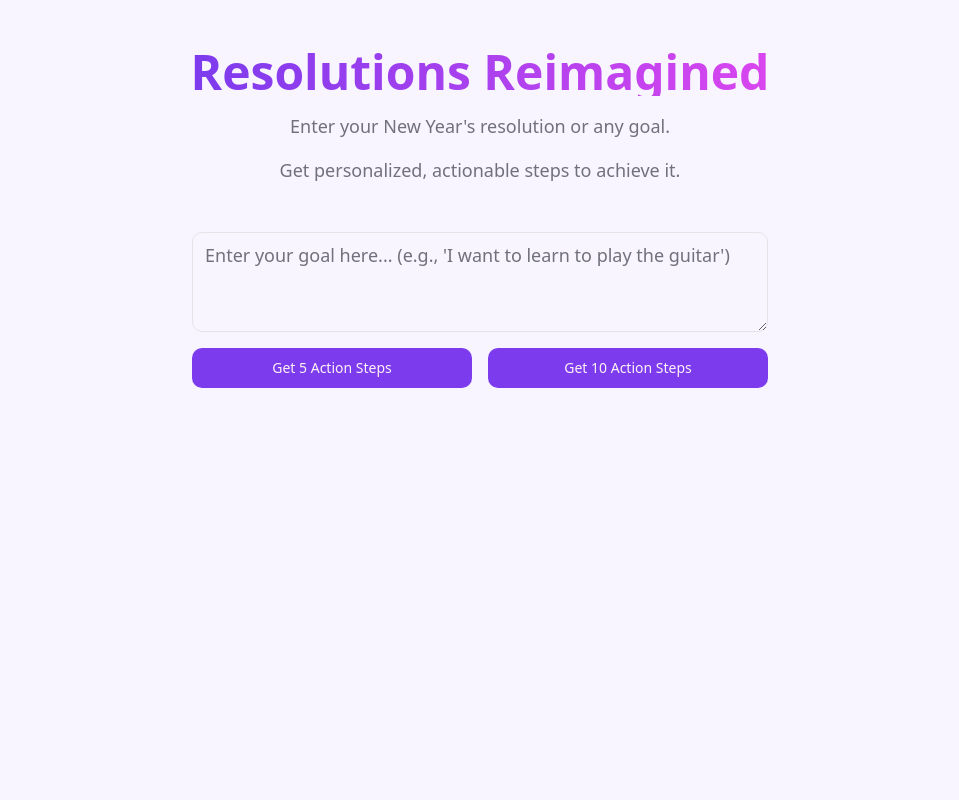
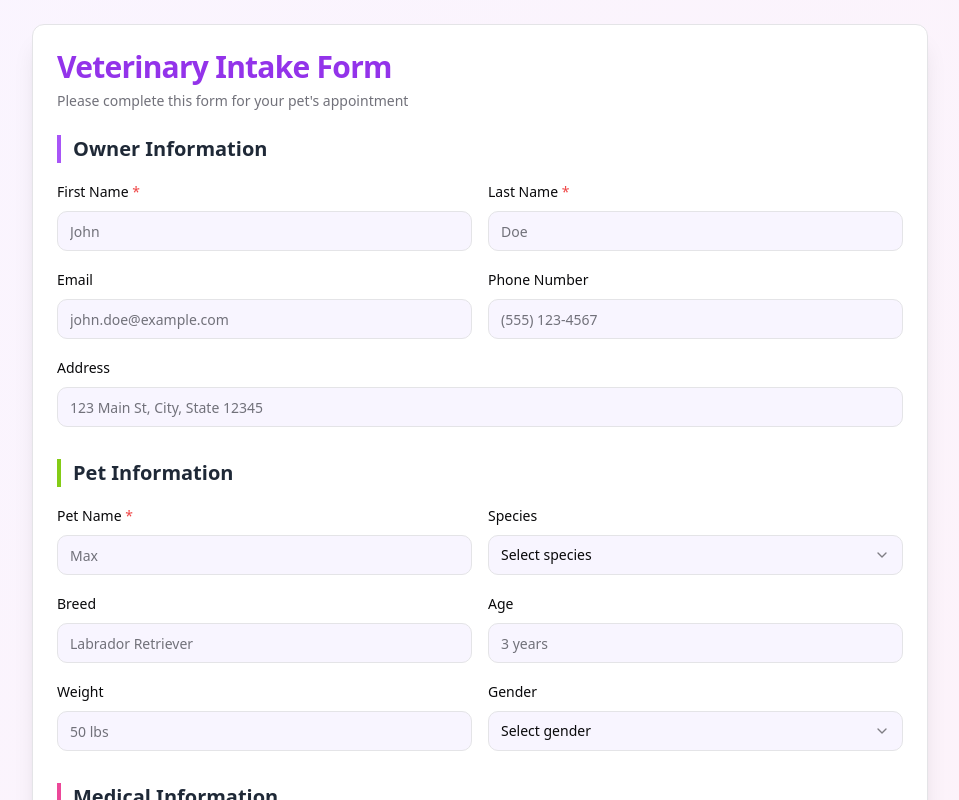
Before and after one commit to PattyOBrienNovak/resolutions-reimagined, a React (Vite) app: page / in a window 1280 px wide. Shown: the top 800 px of the page, without its empty margins (160-1119 px from the left). Built offline with nearby package versions, Linux system fonts and the light colour scheme.

Commit message:
Temporarily display VetIntakeForm on main page for viewing

```diff
--- a/src/pages/Index.tsx
+++ b/src/pages/Index.tsx
@@ -1,86 +1,5 @@
-import { useState } from "react";
-import { GoalInput } from "@/components/GoalInput";
-import { ActionSteps } from "@/components/ActionSteps";
-import { useToast } from "@/components/ui/use-toast";
-import { supabase } from "@/integrations/supabase/client";
+import VetIntakeForm from "@/components/VetIntakeForm";
 
 export default function Index() {
-  const [steps, setSteps] = useState<string[]>([]);
-  const [isLoading, setIsLoading] = useState(false);
-  const { toast } = useToast();
-
-  const generateSteps = async (goal: string, stepCount: number) => {
-    setIsLoading(true);
-    try {
-      console.log('Sending goal to edge function:', goal, 'with step count:', stepCount);
-      const { data, error } = await supabase.functions.invoke("generate-steps", {
-        body: { goal, stepCount },
-      });
-
-      console.log('Edge function response:', data);
-
-      if (error) {
-        console.error('Supabase function error:', error);
-        throw error;
-      }
-
-      if (!data?.origin?.choices?.[0]?.message?.content) {
-        console.error('Invalid response format:', data);
-        throw new Error("Invalid response format from AI");
-      }
-
-      const content = data.origin.choices[0].message.content;
-      console.log('Parsed content:', content);
-
-      const parsedSteps = content
-        .split(/\d+\./)
-        .filter(Boolean)
-        .map((step: string) => step.trim());
-
-      console.log('Parsed steps:', parsedSteps);
-      setSteps(parsedSteps);
-
-      // Show success message in lime green
-      toast({
-        title: "Steps Generated!",
-        description: "Your action plan is ready.",
-        className: "bg-[#ecfccb] border-[#84cc16] text-[#365314]",
-      });
-    } catch (error) {
-      console.error("Error:", error);
-      toast({
-        title: "Error",
-        description: error instanceof Error ? error.message : "Failed to generate steps. Please try again.",
-        variant: "destructive",
-      });
-    } finally {
-      setIsLoading(false);
-    }
-  };
-
-  return (
-    <main className="min-h-screen gradient-bg">
-      <div className="container py-12 px-4 flex flex-col items-center gap-12">
-        <div className="text-center space-y-4 max-w-2xl">
-          <h1 className="text-4xl md:text-5xl font-bold bg-clip-text text-transparent bg-gradient-to-r from-primary to-[#D946EF]">
-            Resolutions Reimagined
-          </h1>
-          <p className="text-lg text-muted-foreground">
-            Enter your New Year's resolution or any goal.
-          </p>
-          <p className="text-lg text-muted-foreground">
-            Get personalized, actionable steps to achieve it.
-          </p>
-        </div>
-
-        <GoalInput onSubmit={generateSteps} isLoading={isLoading} />
-
-        <ActionSteps
-          steps={steps}
-          onRegenerate={() => generateSteps(steps.length ? "Same goal, but different steps" : "", steps.length || 5)}
-          isLoading={isLoading}
-        />
-      </div>
-    </main>
-  );
+  return <VetIntakeForm />;
 }
```
